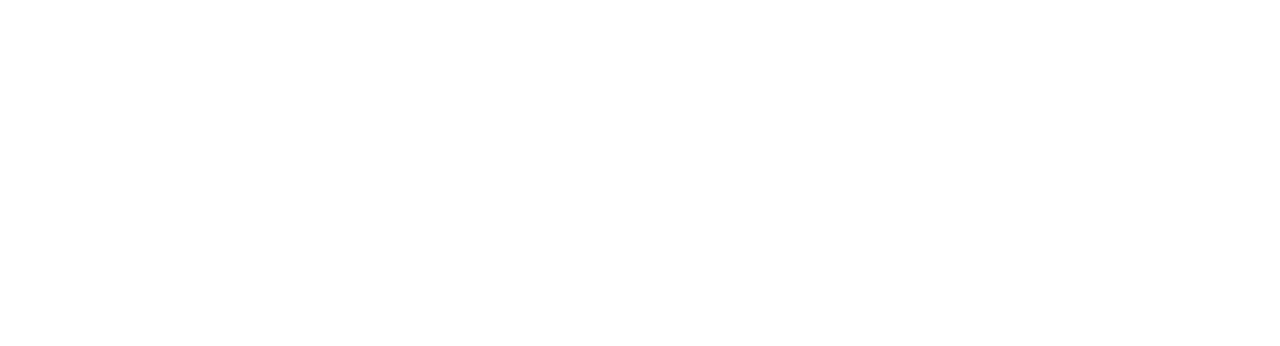
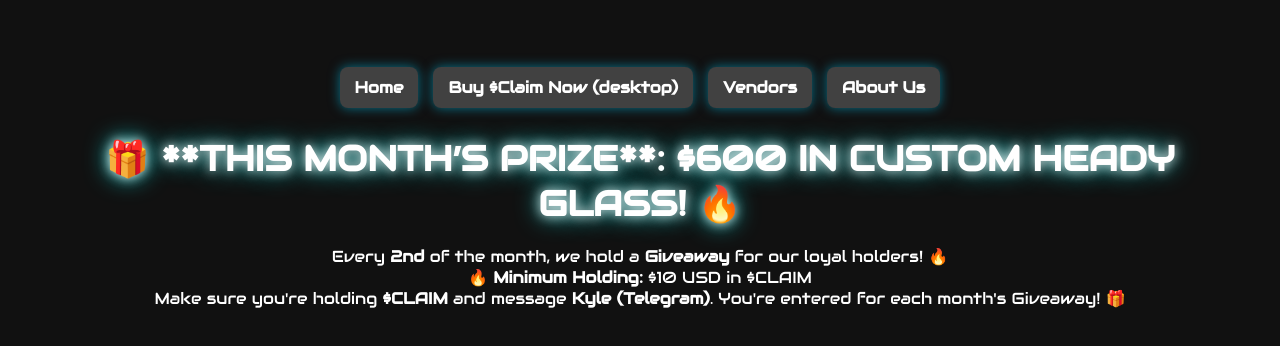
Before and after one commit to coops420/reclaim-frontend, a React (Vite) app: page /giveaways in a window 1280 px wide. Before the commit this address had no page. Shown: the part 142-488 px from the top of the page. Built offline with nearby package versions, Linux system fonts and the light colour scheme; what @solana/wallet-adapter-react, @solana/wallet-adapter-react-ui, @solana/web3.js would draw is missing.

Commit message:
Updated Giveaways page, moved buttons, adjusted layout, and other fixes

```diff
--- a/src/App.jsx
+++ b/src/App.jsx
@@ -27,6 +27,7 @@
         <Link to="/referrals" className="nav-button">Get $Claim Now (Desktop)</Link>
         <Link to="/vendors" className="nav-button">Vendors</Link> {/* ✅ Corrected to lowercase "/vendors" */}
         <Link to="/about" className="nav-button">About Us</Link>
+ <Link to="/giveaways" className="nav-button">🎁 Giveaways</Link> {/* ✅ NEW BUTTON */}
       </nav>
 
       {/* Contract Address Section (Lowered) */}
--- a/src/main.jsx
+++ b/src/main.jsx
@@ -9,6 +9,7 @@
 import About from "./pages/About";
 import Vendors from "./pages/Vendors"; // ✅ Import Vendors Page
 import ProductList from "./pages/ProductList"; // ✅ New Product List Page
+import Giveaways from "./pages/Giveaways"; // ✅ New Giveaways Page
 
 const endpoint = clusterApiUrl("mainnet-beta");
 
@@ -24,6 +25,7 @@
               <Route path="/about" element={<About />} />
               <Route path="/vendors" element={<Vendors />} /> {/* ✅ Ensure Vendors is routed */}
               <Route path="/vendors/:vendorId" element={<ProductList />} /> {/* ✅ New Product List Page */}
+              <Route path="/giveaways" element={<Giveaways />} /> {/* ✅ New Giveaways Page */}
             </Routes>
           </Router>
         </WalletModalProvider>
--- /dev/null
+++ b/src/pages/Giveaways.css
@@ -0,0 +1,59 @@
+@import url('https://fonts.googleapis.com/css2?family=Audiowide&display=swap');
+
+.giveaways-container {
+  text-align: center;
+  padding: 40px;
+  color: #fff;
+  background: #111;
+  font-family: 'Audiowide', sans-serif;
+  display: flex;
+  flex-direction: column;
+  justify-content: center;
+  align-items: center;
+  min-height: 100vh;
+  margin-top: -50px; /* ✅ Moves everything up slightly */
+}
+
+/* ✅ Navigation (Moved Up 5-8 Lines) */
+.nav-links {
+  display: flex;
+  gap: 15px;
+  margin-bottom: 5px; /* ⬆️ Moved buttons higher by reducing margin */
+  margin-top: -40px;  /* ⬆️ Pulls buttons closer to top */
+}
+
+.nav-button {
+  text-decoration: none;
+  color: #fff;
+  background: rgba(255, 255, 255, 0.2);
+  padding: 10px 15px;
+  border-radius: 8px;
+  transition: 0.3s;
+}
+
+.nav-button:hover {
+  background: rgba(255, 255, 255, 0.4);
+}
+
+/* ✅ Giveaway Prize Title (Now on Black Background, with Glow) */
+.giveaway-prize {
+  font-size: 2.2rem;
+  font-weight: bold;
+  color: #ffffff;
+  text-shadow: 0px 0px 12px rgba(255, 255, 255, 0.9), 0px 0px 25px rgba(0, 255, 255, 0.8);
+  text-transform: uppercase;
+  margin-bottom: 20px;
+}
+
+/* ✅ Giveaway Text Bubble (Without Borders, Cleaner Look) */
+.giveaway-bubble {
+  font-size: 1.3rem;
+  background: rgba(255, 255, 255, 0.1);
+  padding: 15px;
+  border-radius: 12px;
+  margin: 10px auto;
+  width: 70%;
+  text-align: center;
+  border: none; /* ✅ Ensures NO Borders */
+  box-shadow: none; /* ✅ Ensures NO Box Shadow */
+}
--- /dev/null
+++ b/src/pages/Giveaways.jsx
@@ -0,0 +1,38 @@
+import React from "react";
+import { Link } from "react-router-dom";
+import "./Giveaways.css";
+
+const Giveaways = () => {
+  return (
+    <div className="giveaways-container">
+      {/* ✅ Navigation at the very top */}
+      <nav className="nav-links">
+        <Link to="/" className="nav-button">Home</Link>
+        <Link to="/referrals" className="nav-button">Buy $Claim Now (desktop)</Link>
+        <Link to="/vendors" className="nav-button">Vendors</Link>
+        <Link to="/about" className="nav-button">About Us</Link>
+      </nav>
+
+      {/* ✅ Giveaway Announcement (Glowing Title, Positioned Higher) */}
+      <h1 className="giveaway-prize">🎁 **THIS MONTH’S PRIZE**: $600 IN CUSTOM HEADY GLASS! 🔥</h1>
+
+      {/* ✅ Main content moved up slightly */}
+      <div className="giveaway-content">
+        <div className="giveaway-section">
+          Every <b>2nd</b> of the month, we hold a <b>Giveaway</b> for our loyal holders! 🔥
+        </div>
+
+        <div className="giveaway-section">
+          🔥 <b>Minimum Holding:</b> $10 USD in $CLAIM
+        </div>
+
+        <div className="giveaway-section">
+          Make sure you're holding <b>$CLAIM</b> and message <b>Kyle (Telegram)</b>.
+          You're entered for each month's Giveaway! 🎁
+        </div>
+      </div>
+    </div>
+  );
+};
+
+export default Giveaways;
```
